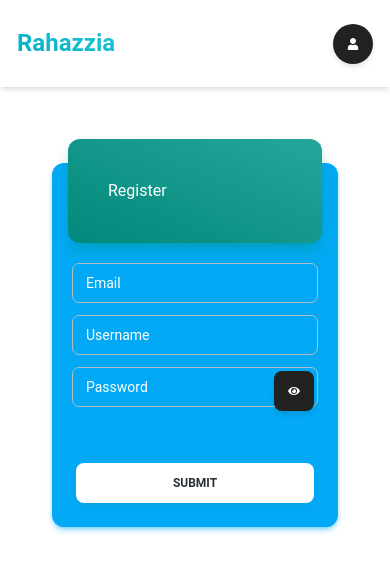
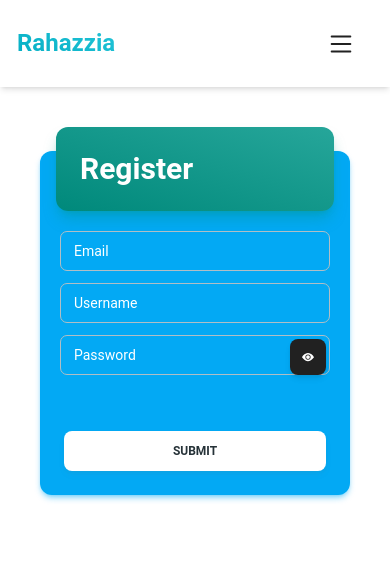
Before and after one commit to muhreezky/rahazzia, a Next.js app: page /register in a window 390 px wide. Shown: the top 572 px of the page. Built offline with nearby package versions, Linux system fonts and the light colour scheme.

Commit message:
fix: Tampilan lebih responsive

```diff
--- a/src/components/Nav.tsx
+++ b/src/components/Nav.tsx
@@ -1,12 +1,28 @@
-import { Button, IconButton, Navbar } from "@material-tailwind/react";
+import { Button, Collapse, IconButton, Navbar } from "@material-tailwind/react";
 import Typo from "./Typo";
-import { FaUser } from "react-icons/fa";
+import { List, ThreeDots, X } from "react-bootstrap-icons";
 import Link from "next/link";
 import { useRouter } from "next/router";
+import { useEffect, useState } from "react";
 
 export default function Nav () {
   const router = useRouter();
+  const [openNav, setOpenNav] = useState(false);
+  const navsList: JSX.Element = (
+    <div className="mt-2 mb-4 flex p-3 flex-col gap-2 lg:mt-0 lg:mb-0 lg:flex-row lg:gap-4">
+      <Button variant="outlined" className="w-full lg:w-auto" onClick={() => router.push("/login")}>
+        Login
+      </Button>
+      <Button variant="gradient" className="w-full lg:w-auto" onClick={() => router.push("/register")}>
+        Register
+      </Button>
+    </div>
+  )
+  useEffect(() => {
+    window.addEventListener("resize", () => setOpenNav(!(window.innerWidth >= 960)));
+  }, []);
   return (
+    <>
       <Navbar className="sticky h-max max-w-full top-0 z-10 px-4 py-5 lg:px-8 rounded-none">
         <div className="flex items-center justify-between">
           <Typo textGradient variant="h4" color="cyan" className="cursor-pointer mr-4 py-1.5 font-bold">
@@ -14,12 +30,24 @@ export default function Nav () {
               Rahazzia
             </Link>
           </Typo>
-        <div className="flex items-center gap-3">
-          <IconButton className="rounded-full" onClick={() => router.push("/login")}>
-            <FaUser />
+          <div className="flex items-center justify-center gap-4">
+            <IconButton
+              variant="text"
+              className="!absolute right-1 lg:hidden mr-5"
+              onClick={() => setOpenNav(s => !s)}
+              size="lg"
+            >
+              {openNav ? <X className="text-3xl" /> : <List className="text-3xl" />}
             </IconButton>
+            <div className="hidden lg:flex items-end">
+              {navsList}
             </div>
           </div>
+        </div>
+        <Collapse open={openNav}>
+          {navsList}
+        </Collapse>
       </Navbar>
+    </>
   )
 }
--- a/src/components/PassInput.tsx
+++ b/src/components/PassInput.tsx
@@ -1,6 +1,6 @@
-import { Button, IconButton, Input, InputProps } from "@material-tailwind/react";
+import { Button, Input, InputProps } from "@material-tailwind/react";
 import React, { useState } from "react";
-import { FaEye, FaEyeSlash } from "react-icons/fa";
+import { EyeFill, EyeSlashFill } from "react-bootstrap-icons";
 
 type MyProps = Omit<InputProps, "ref">;
 export default function PassInput(props: MyProps) {
@@ -13,9 +13,9 @@ export default function PassInput(props: MyProps) {
           type={showPass ? "text" : "password"}
           {...props}
         />
-        <IconButton onClick={toggleShow} className="!absolute top-1 right-1 px-3">
-          {showPass ? <FaEyeSlash /> : <FaEye />}
-        </IconButton>
+        <Button onClick={toggleShow} className="!absolute top-1 right-1 px-3">
+          {showPass ? <EyeSlashFill /> : <EyeFill />}
+        </Button>
       </div>
     </>
   );
--- /dev/null
+++ b/src/libs/prisma.ts
@@ -0,0 +1,5 @@
+import { PrismaClient } from "@prisma/client";
+
+const prisma = new PrismaClient();
+
+export default prisma;
--- /dev/null
+++ b/src/pages/api/register.ts
@@ -0,0 +1,13 @@
+import { registerAccount } from "@/services/auth.service";
+import { NextApiRequest, NextApiResponse } from "next";
+
+export default async function handler (req: NextApiRequest, res: NextApiResponse) {
+  try {
+    if(req.method === "POST") {
+      const user = await registerAccount(req.body);
+      return res.status(201).json({ message: "New User Registered", user });
+    }
+  } catch (e: any) {
+    return res.status(500).json({ message: e.message });
+  }
+}
--- a/src/pages/login.tsx
+++ b/src/pages/login.tsx
@@ -8,7 +8,7 @@ export default function Login () {
       <Head>
         <title>Login - Rahazzia</title>
       </Head>
-      <Card className="m-8 p-6" color="light-blue">
+      <Card className="m-5 lg:m-8" color="light-blue">
         <form>
           <CardBody className="flex flex-col gap-3">
             <div className="text-center text-3xl font-bold">
--- a/src/pages/register.tsx
+++ b/src/pages/register.tsx
@@ -2,18 +2,18 @@ import PassInput from "@/components/PassInput";
 import { Button, Card, CardBody, CardFooter, CardHeader, Input } from "@material-tailwind/react";
 import Head from "next/head";
 
+export default function Register () {
 
-export default function Register () {
   return (
     <>
       <Head>
         <title>New Account - Rahazzia</title>
       </Head>
-      <Card color="light-blue" className="m-8">
-        <CardHeader className="p-10" color="teal" variant="gradient">
+      <Card color="light-blue" className="m-5 lg:m-8">
+        <CardHeader className="p-6 lg:p-8 text-3xl font-bold" color="teal" variant="gradient">
           Register
         </CardHeader>
-        <form>
+        <form method="POST" action="/api/register">
           <CardBody className="flex flex-col gap-3 p-5">
             <Input color="white" type="email" className="w-full" label="Email" id="email" name="email" />
             <Input color="white" className="w-full" label="Username" id="username" name="username" />
--- /dev/null
+++ b/src/services/auth.service.ts
@@ -0,0 +1,46 @@
+import prisma from "@/libs/prisma";
+import { default as bcrypt } from "bcryptjs";
+
+type UserData = {
+  email: string;
+  password: string;
+}
+type UserRegister = UserData & { username: string };
+
+export async function hashPassword (pass: string) {
+  const salt = await bcrypt.genSalt(6);
+  const hashed = await bcrypt.hash(pass, salt);
+  return hashed;
+}
+
+export async function comparePass (pass: string, hashed: string) {
+  const isValid = await bcrypt.compare(pass, hashed);
+  return isValid;
+}
+
+export async function checkUser (email:string, username: string) {
+  const user = await prisma.account.findFirst({
+    where: {
+      OR: [{ email: { equals: email } }, { username: { equals: username } }]
+    }
+  });
+  return !!user;
+}
+
+export async function registerAccount({ email, password, username }: UserRegister) {
+  const exists = await checkUser(email, username);
+  if (exists) throw new Error("Email or Username already exists");
+  const hashed = await hashPassword(password);
+  const newUser = await prisma.account.create({
+    data: {
+      email,
+      password: hashed,
+      username
+    }
+  });
+  return newUser;
+}
+
+export async function loginAccount(data: UserData) {
+
+}
--- a/tsconfig.json
+++ b/tsconfig.json
@@ -16,7 +16,8 @@
     "incremental": true,
     "paths": {
       "@/*": ["./src/*"]
-    }
+    },
+    "allowSyntheticDefaultImports": true
   },
   "include": ["next-env.d.ts", "**/*.ts", "**/*.tsx"],
   "exclude": ["node_modules"]
```
Also changed, not shown: package.json (+6 -2 lines), src/libs/auth.server.ts (deleted, +0 -12 lines), src/schemas/register.schema.ts (added, +11 -0 lines), src/services/message.service.ts (added), 2 other files (tests, documents, lock files or other folders). Lines whose indentation alone changed are shown as unchanged.
